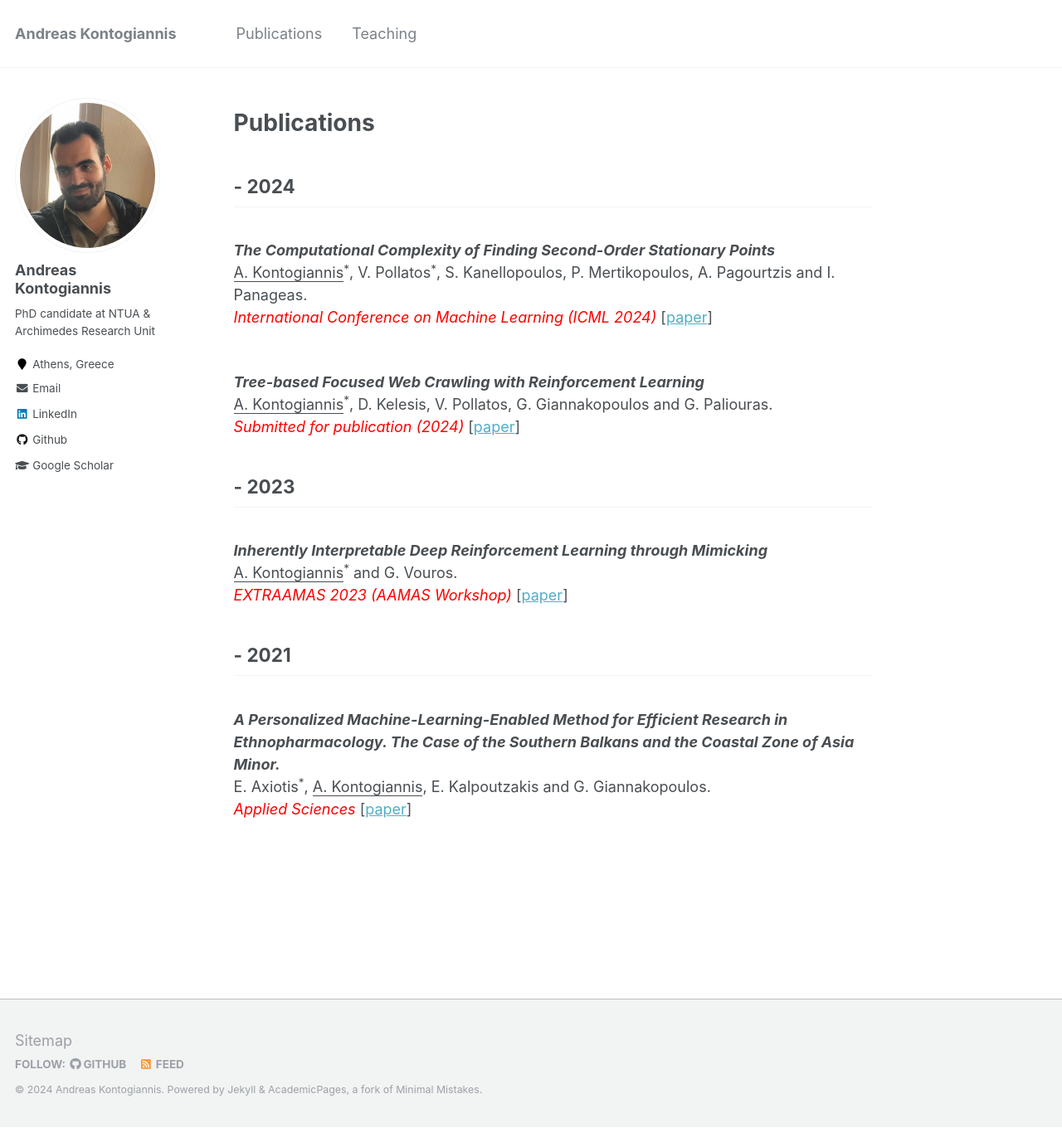
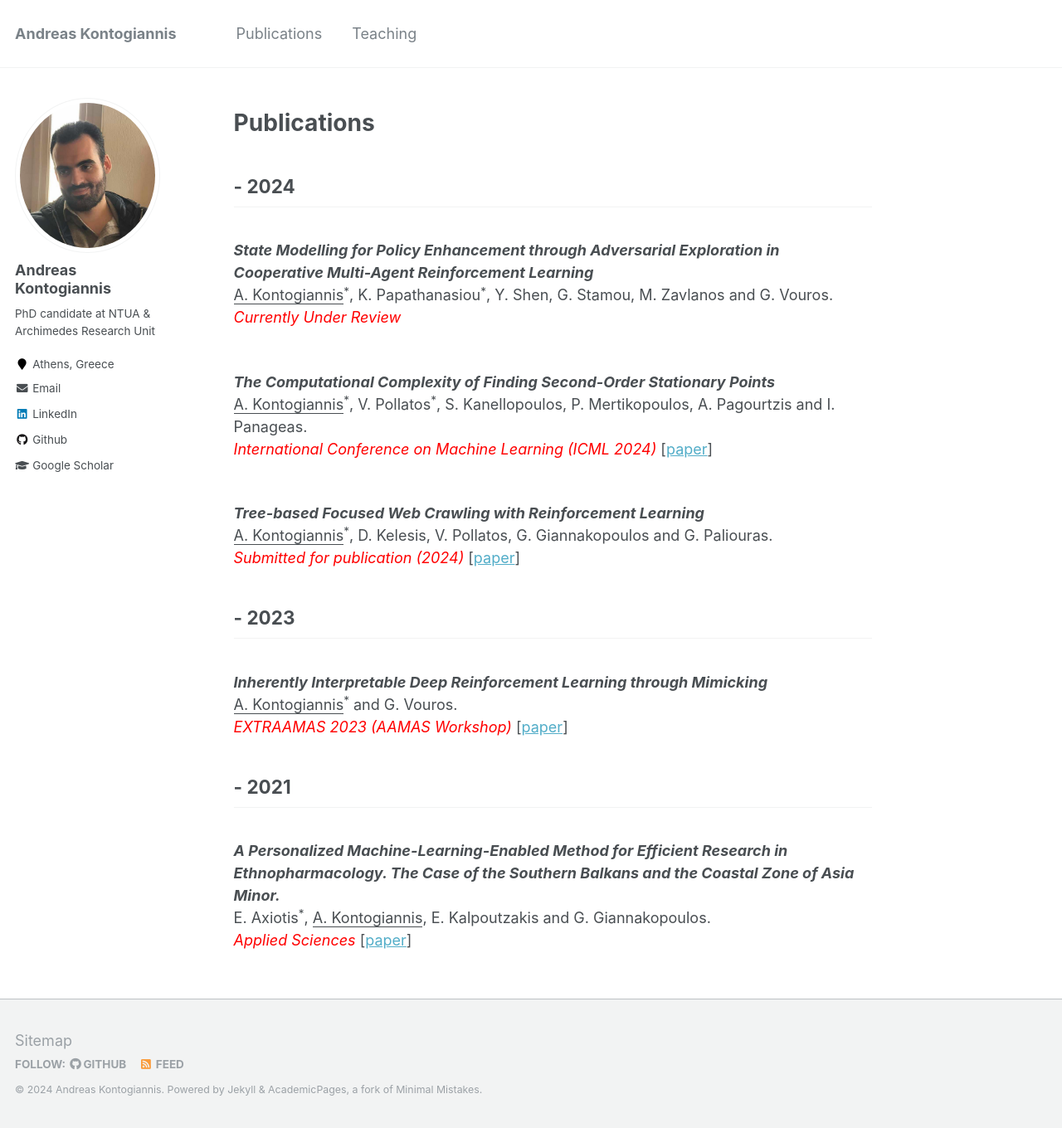
Before and after one commit to ddaedalus/ddaedalus.github.io, a Jekyll site: the page built from _pages/publications.md, in a window 1280 px wide and 1360 px high. Shown: the whole window at 83% size. Built offline with Jekyll 4.4.1, drawn with Linux system fonts in a browser that asks for light colours.

Commit message:
Update publications.md

```diff
--- a/_pages/publications.md
+++ b/_pages/publications.md
@@ -10,6 +10,13 @@ redirect_from:
 # Publications
 
 ## - 2024
+<br/>
+<i><b> State Modelling for Policy Enhancement through Adversarial Exploration in Cooperative Multi-Agent Reinforcement Learning </b> </i>
+<br/>
+<u>A. Kontogiannis</u><sup>*</sup>, K. Papathanasiou<sup>*</sup>, Y. Shen, G. Stamou, M. Zavlanos and G. Vouros.
+<br/>
+_<font color="red">Currently Under Review</font>_
+
 
 <br/>
 <i><b> The Computational Complexity of Finding Second-Order Stationary Points </b> </i>
```
